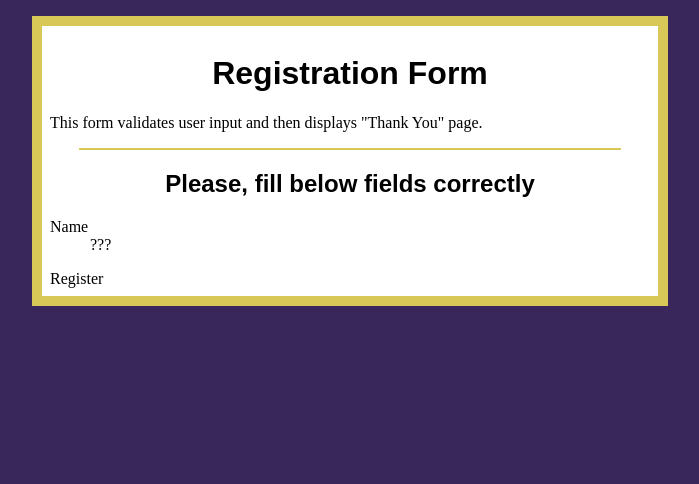
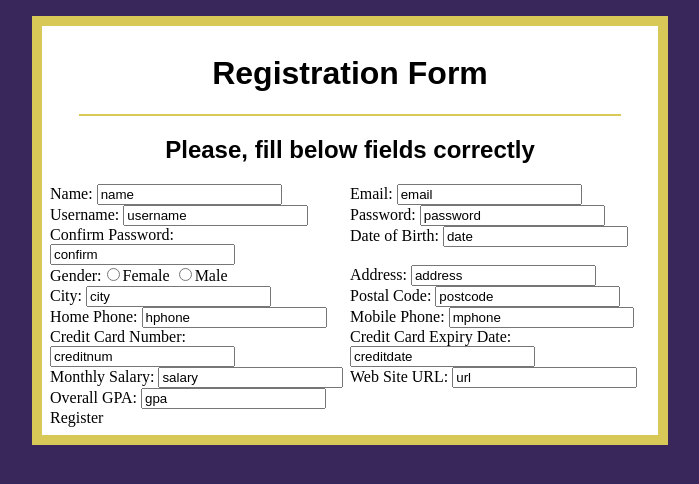
Before and after one commit to iuthub/lab-6-kattrine99, a PHP site: page / in a window 1280 px wide. Shown: the top 484 px of the page, without its empty margins (290-989 px from the left). Run offline with PHP 8.4, Linux system fonts and the light colour scheme.

Commit message:
done some modifications of index.php

```diff
--- a/webpage/index.php
+++ b/webpage/index.php
@@ -7,25 +7,37 @@
 
 	<body>
 		<h1>Registration Form</h1>
+		<hr />
+		<h2>Please, fill below fields correctly</h2>
+        <div class="container">
+           <form method="post" action="<?php echo htmlspecialchars($_SERVER["PHP_SELF"]);?>"/>
+            <label>Name: <input type="text" value="name"/></label>
+            <label>Email: <input type="text" value="email"/></label>
+            <label>Username: <input type="text" value="username"/></label>
+            <label>Password: <input type="text" value="password"/></label>
+            <label>Confirm Password: <input type="text" value="confirm"/></label>
+            <label>Date of Birth: <input type="text" value="date"/></label>
+            <label>Gender:<input type="radio" name="gender" value="female">Female
+                      <input type="radio" name="gender" value="male">Male</label>
+            <label>Address: <input type="text" value="address"/></label>
+            <label>City: <input type="text" value="city"/></label>
+            <label>Postal Code: <input type="text" value="postcode"/></label>
+            <label>Home Phone: <input type="text" value="hphone"/></label>
+            <label>Mobile Phone: <input type="text" value="mphone"/></label>
+            <label>Credit Card Number: <input type="text" value="creditnum"/></label>
+            <label>Credit Card Expiry Date: <input type="text" value="creditdate"/></label>
+            <label>Monthly Salary: <input type="text" value="salary"/></label>
+            <label>Web Site URL: <input type="text" value="url"/></label>
+            <label>Overall GPA: <input type="text" value="gpa"/></label>
+            </form>
+</div>
 
-		<p>
-			This form validates user input and then displays "Thank You" page.
-		</p>
 
-		<hr />
 
-		<h2>Please, fill below fields correctly</h2>
-		<dl>
-			<dt>Name</dt>
-			<dd>
-				???
-			</dd>
 
-			<!-- Write other fiels similar to Name as specified in lab6.pdf -->
-		</dl>
-
-		<div>
+        <div>
 			Register
-		</div>
+		    </div>
+        </form>
 	</body>
 </html>
--- a/webpage/style.css
+++ b/webpage/style.css
@@ -24,3 +24,8 @@ input[type="submit"] {
     font-size: 2em;
     width: 100%;
 }
+.container form
+{
+    display: grid;
+    grid-template-columns: auto auto;
+}
```
